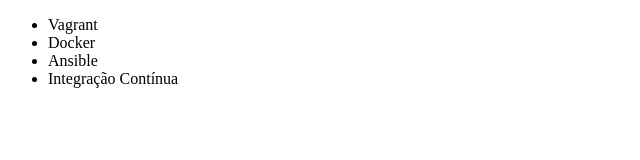
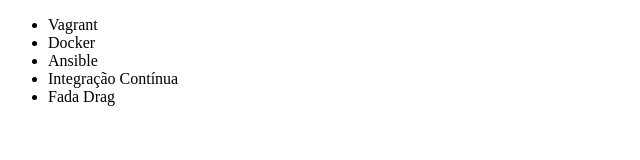
Before and after one commit to kakarotto1994/alura-git, a plain HTML site: page index.html in a window 1280 px wide. Shown: the full height of the page, 0-640 px from the left. Drawn offline with Linux system fonts and the light colour scheme.

Commit message:
Curso do dragao

```diff
--- a/index.html
+++ b/index.html
@@ -10,6 +10,7 @@
         <li>Docker</li>
         <li>Ansible</li>
         <li>Integração Contínua</li>
+        <li>Fada Drag</li>
     </ul>
 </body>
 </html>
```
